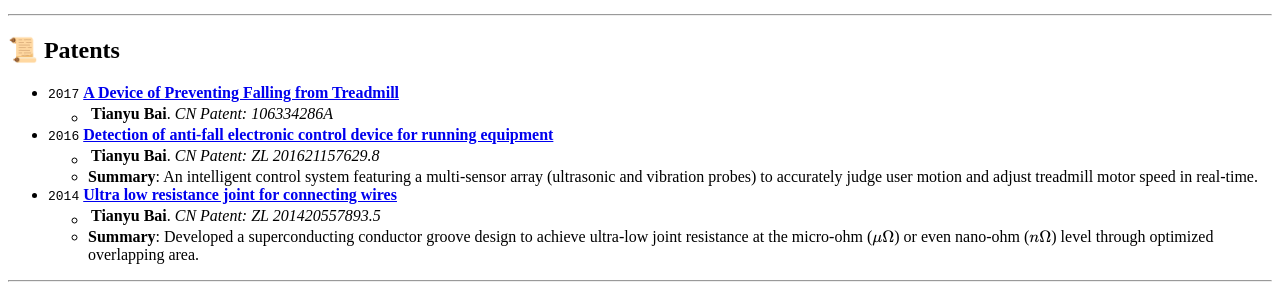
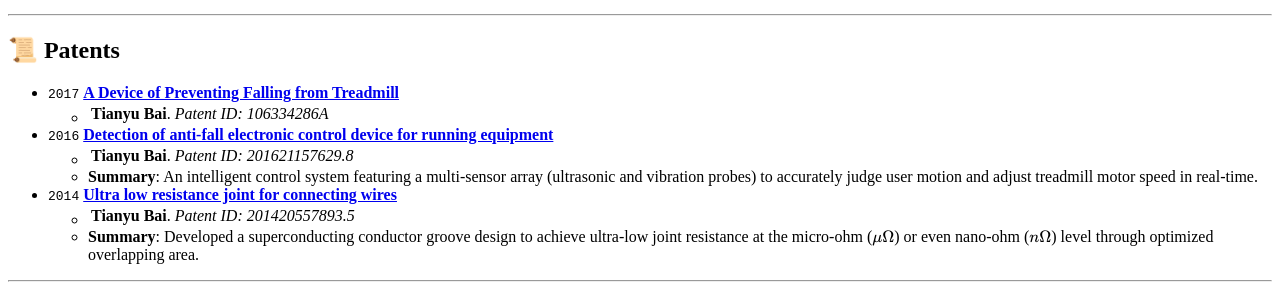
Before and after one commit to Tianyu-Bai/Tianyu-Bai.github.io, a Jekyll site: the page built from _pages/includes/pub.md, in a window 1280 px wide. Shown: the part 1236-1541 px from the top of the page. Built offline with Jekyll 4.4.1, drawn with Linux system fonts in a browser that asks for light colours; our own code applies the rules of GitHub Pages for plain Markdown files; formulas are drawn with MathJax 3.

```diff
--- a/_pages/includes/pub.md
+++ b/_pages/includes/pub.md
@@ -38,14 +38,14 @@
 ## 📜 Patents
 
 - `2017` [**A Device of Preventing Falling from Treadmill**](https://patents.google.com/)
-  - **Tianyu Bai**. | *CN Patent: 106334286A*
+  - **Tianyu Bai**. | *Patent ID: 106334286A*
 
 - `2016` [**Detection of anti-fall electronic control device for running equipment**](https://patents.google.com/)
-  - **Tianyu Bai**. | *CN Patent: ZL 201621157629.8*
+  - **Tianyu Bai**. | *Patent ID: 201621157629.8*
   - **Summary**: An intelligent control system featuring a multi-sensor array (ultrasonic and vibration probes) to accurately judge user motion and adjust treadmill motor speed in real-time.
 
 - `2014` [**Ultra low resistance joint for connecting wires**](https://patents.google.com/)
-  - **Tianyu Bai**. | *CN Patent: ZL 201420557893.5*
+  - **Tianyu Bai**. | *Patent ID: 201420557893.5*
   - **Summary**: Developed a superconducting conductor groove design to achieve ultra-low joint resistance at the micro-ohm ($\mu\Omega$) or even nano-ohm ($n\Omega$) level through optimized overlapping area.
 
 ---
```
